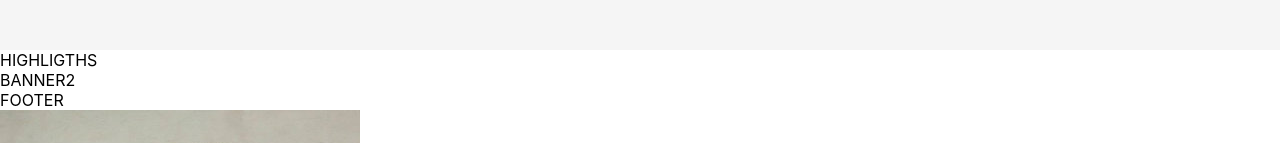
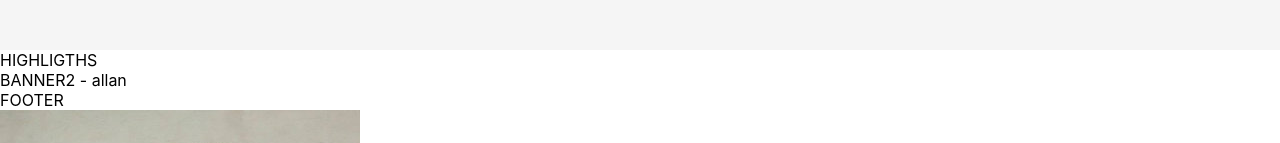
Before and after one commit to JulisNovais/digital-shoes, a React (Create React App) app: page / in a window 1280 px wide. Shown: the part 651-794 px from the top of the page. Built offline with nearby package versions, Linux system fonts and the light colour scheme.

Commit message:
adicionei meu nome

```diff
--- a/src/Banner2.jsx
+++ b/src/Banner2.jsx
@@ -1,7 +1,7 @@
 function Banner2() {
     return (
       <div>
-        BANNER2
+        BANNER2 - allan
       </div>
     );
   }
```
